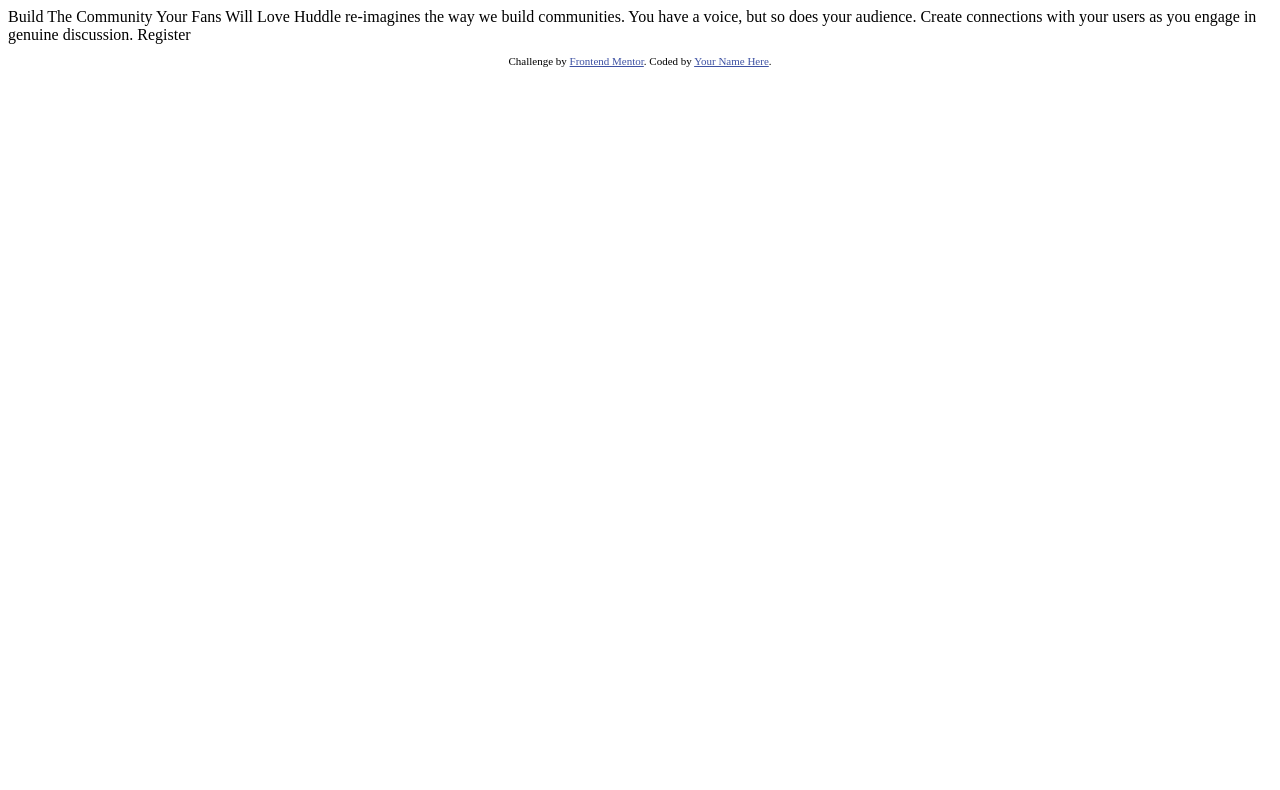
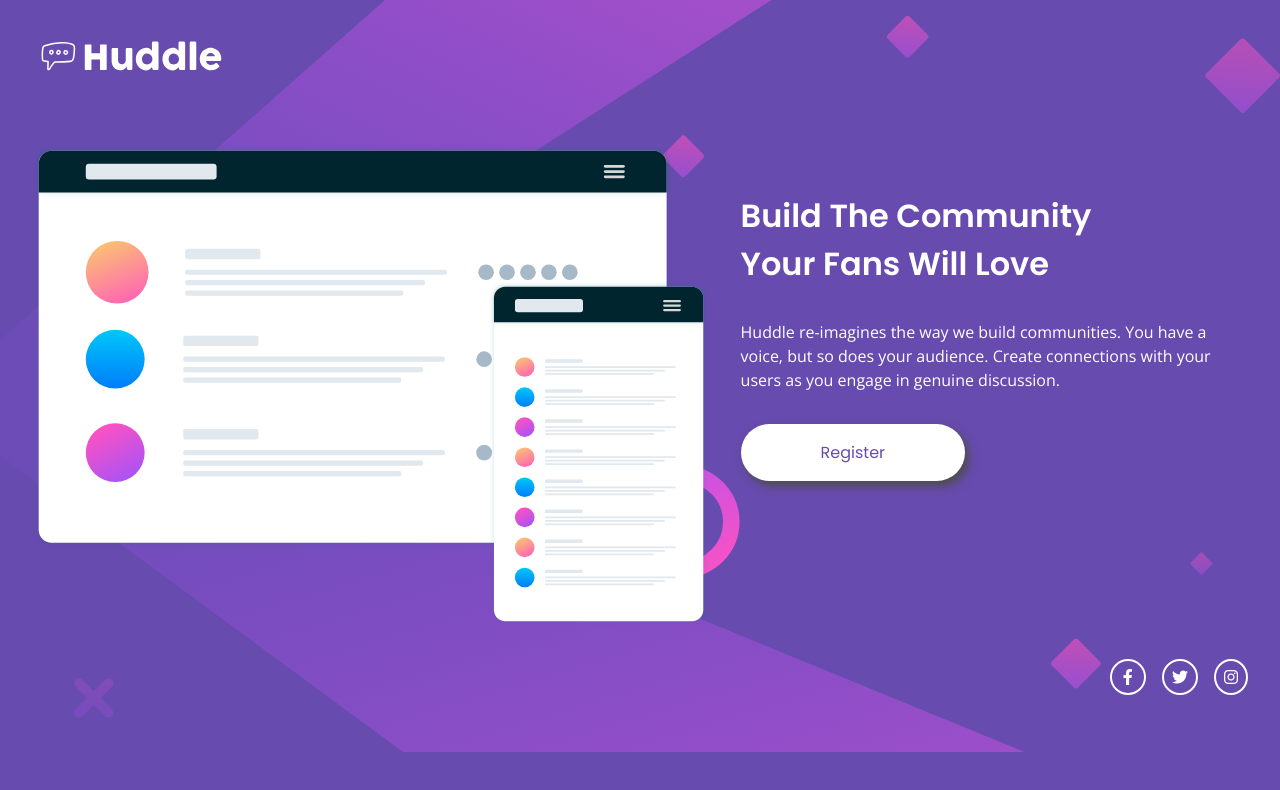
Before and after one commit to archihalder/fm-huddle-landing-page, a plain HTML site: page index.html in a window 1280 px wide. Drawn offline with nearby package versions, Linux system fonts and the light colour scheme.

Commit message:
created desktop layout

```diff
--- a/index.html
+++ b/index.html
@@ -1,33 +1,44 @@
 <!DOCTYPE html>
 <html lang="en">
+
 <head>
   <meta charset="UTF-8">
-  <meta name="viewport" content="width=device-width, initial-scale=1.0"> <!-- displays site properly based on user's device -->
+  <meta name="viewport" content="width=device-width, initial-scale=1.0">
+  <title>Huddle Landing Page</title>
+  <link rel="stylesheet" href="style.css">
+  <link rel="preconnect" href="https://fonts.googleapis.com">
+  <link rel="preconnect" href="https://fonts.gstatic.com" crossorigin>
+  <link href="https://fonts.googleapis.com/css2?family=Open+Sans&family=Poppins:wght@400;600&display=swap"
+    rel="stylesheet">
+  <link rel="stylesheet" href="https://cdnjs.cloudflare.com/ajax/libs/font-awesome/6.4.2/css/all.min.css">
+</head>
 
-  <link rel="icon" type="image/png" sizes="32x32" href="./images/favicon-32x32.png">
+<body>
+  <main>
+    <div class="nav">
+      <img src="/images/logo.svg" alt="Huddle Logo">
+    </div>
+    <div class="main-section">
+      <div class="illustration">
+        <img src="/images/illustration-mockups.svg" alt="an illustration of desktop and mobile view">
+      </div>
+      <div class="content">
+        <h1>Build The Community <br> Your Fans Will Love</h1>
+        <p>
+          Huddle re-imagines the way we build communities. You have a voice, but so does your audience.
+          Create connections with your users as you engage in genuine discussion.
+        </p>
+        <button>Register</button>
+      </div>
+    </div>
+    <footer>
+      <div class="socials">
+        <span id="fb" class="fa-brands fa-facebook-f"></span>
+        <span class="fa-brands fa-twitter"></span>
+        <span class="fa-brands fa-instagram"></span>
+      </div>
+    </footer>
+  </main>
+</body>
 
-  <title>Frontend Mentor | Huddle landing page with single introductory section</title>
-
-  <!-- Feel free to remove these styles or customise in your own stylesheet 👍 -->
-  <style>
-    .attribution { font-size: 11px; text-align: center; }
-    .attribution a { color: hsl(228, 45%, 44%); }
-  </style>
-</head>
-<body>
-
-  Build The Community Your Fans Will Love
-
-  Huddle re-imagines the way we build communities. You have a voice, but so does your audience.
-  Create connections with your users as you engage in genuine discussion.
-
-  Register
-
-  <footer>
-    <p class="attribution">
-      Challenge by <a href="https://www.frontendmentor.io?ref=challenge" target="_blank">Frontend Mentor</a>.
-      Coded by <a href="#">Your Name Here</a>.
-    </p>
-  </footer>
-</body>
 </html>
--- /dev/null
+++ b/style.css
@@ -0,0 +1,147 @@
+/************ CUSTOM VARIABLES ****************/
+:root {
+    --ff1: 'Open Sans', sans-serif;
+    --ff2: 'Poppins', sans-serif;
+
+    --fw-regular: 400;
+    --fw-mid: 500;
+    --fw-bold: 600;
+
+    --clr-primary-400: hsl(300, 69%, 71%);
+    --clr-primary-500: hsl(257, 40%, 49%);
+
+    --fs-200: 0.75rem;
+    --fs-300: 0.875rem;
+    --fs-400: 1rem;
+    --fs-500: 1.25rem;
+    --fs-600: 1.5rem;
+    --fs-700: 1.75rem;
+    --fs-800: 2rem;
+    --fs-900: 2.5rem;
+}
+
+/********** CSS RESET *************/
+
+/* 1. Use a more-intuitive box-sizing model. */
+*,
+*::before,
+*::after {
+    box-sizing: border-box;
+}
+
+/* 2. Remove default margin and reset typgraphy syles*/
+* {
+    margin: 0;
+    font: inherit;
+}
+
+/*
+Typographic tweaks!
+3. Add accessible line-height
+4. Improve text rendering
+*/
+body {
+    -webkit-font-smoothing: antialiased;
+}
+
+/* 5. Improve media defaults */
+img,
+picture,
+video,
+canvas,
+svg {
+    display: block;
+    max-width: 100%;
+}
+
+/***************** STYLING ******************/
+body {
+    background: url("/images/bg-desktop.svg") no-repeat center center;
+    -webkit-background-size: cover;
+    -moz-background-size: cover;
+    -o-background-size: cover;
+    background-size: cover;
+    background-color: var(--clr-primary-500);
+}
+
+main {
+    max-width: 1440px;
+    margin: 0 auto;
+    padding: 2rem;
+}
+
+.nav img {
+    height: 3rem;
+}
+
+.main-section {
+    margin: 4rem 0 2rem;
+    display: grid;
+    grid-template-columns: 4fr 3fr;
+    gap: 2rem;
+    align-items: start;
+}
+
+.content {
+    color: white;
+    display: flex;
+    flex-direction: column;
+    gap: 2rem;
+    margin-top: 3rem;
+}
+
+.content h1 {
+    font-family: var(--ff2);
+    font-size: var(--fs-800);
+    font-weight: var(--fw-bold);
+}
+
+.content p {
+    font-family: var(--ff1);
+    font-size: var(--fs-400);
+    line-height: 1.5;
+}
+
+.content button {
+    font-family: var(--ff2);
+    font-size: var(--fs-400);
+    width: max-content;
+    padding: 1rem 5rem;
+    border: none;
+    background-color: white;
+    color: var(--clr-primary-500);
+    border-radius: 2rem;
+    cursor: pointer;
+    box-shadow: 4px 5px 10px hsl(0, 0%, 30%);
+}
+
+.content button:is(:hover, :focus) {
+    background-color: var(--clr-primary-400);
+    color: white;
+    transition: all .3s;
+}
+
+.socials {
+    display: flex;
+    gap: 1rem;
+    justify-content: right;
+}
+
+.socials span {
+    padding: .5rem .5rem;
+    align-items: center;
+    color: white;
+    border: 2px solid white;
+    border-radius: 50%;
+    cursor: pointer;
+}
+
+#fb {
+    padding: 0.5rem .7rem;
+}
+
+.socials span:hover {
+    border: 2px solid var(--clr-primary-400);
+    color: var(--clr-primary-400);
+    transition: all .3s;
+}
```
Also changed, not shown: images/favicon-32x32.png (deleted).
